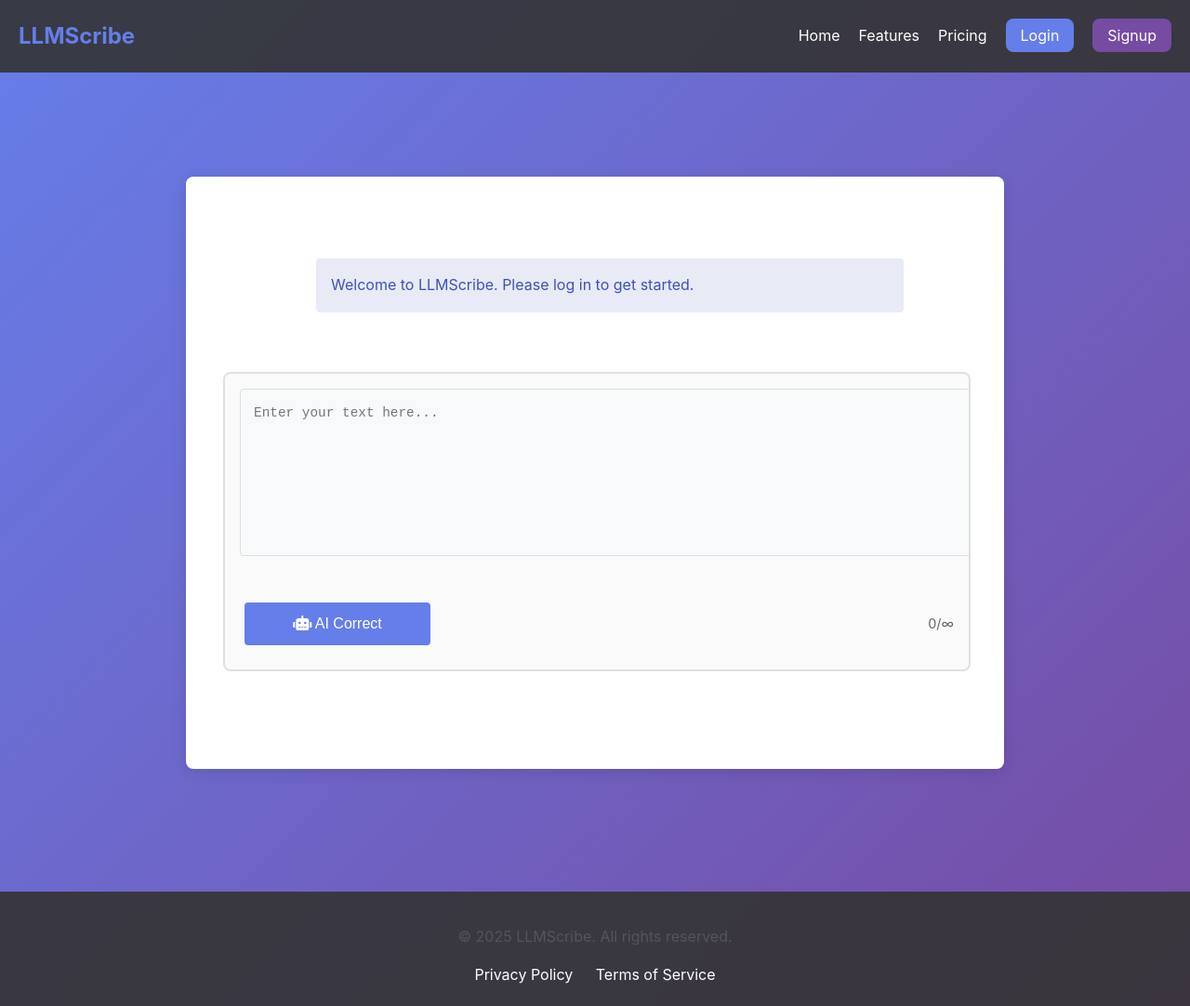
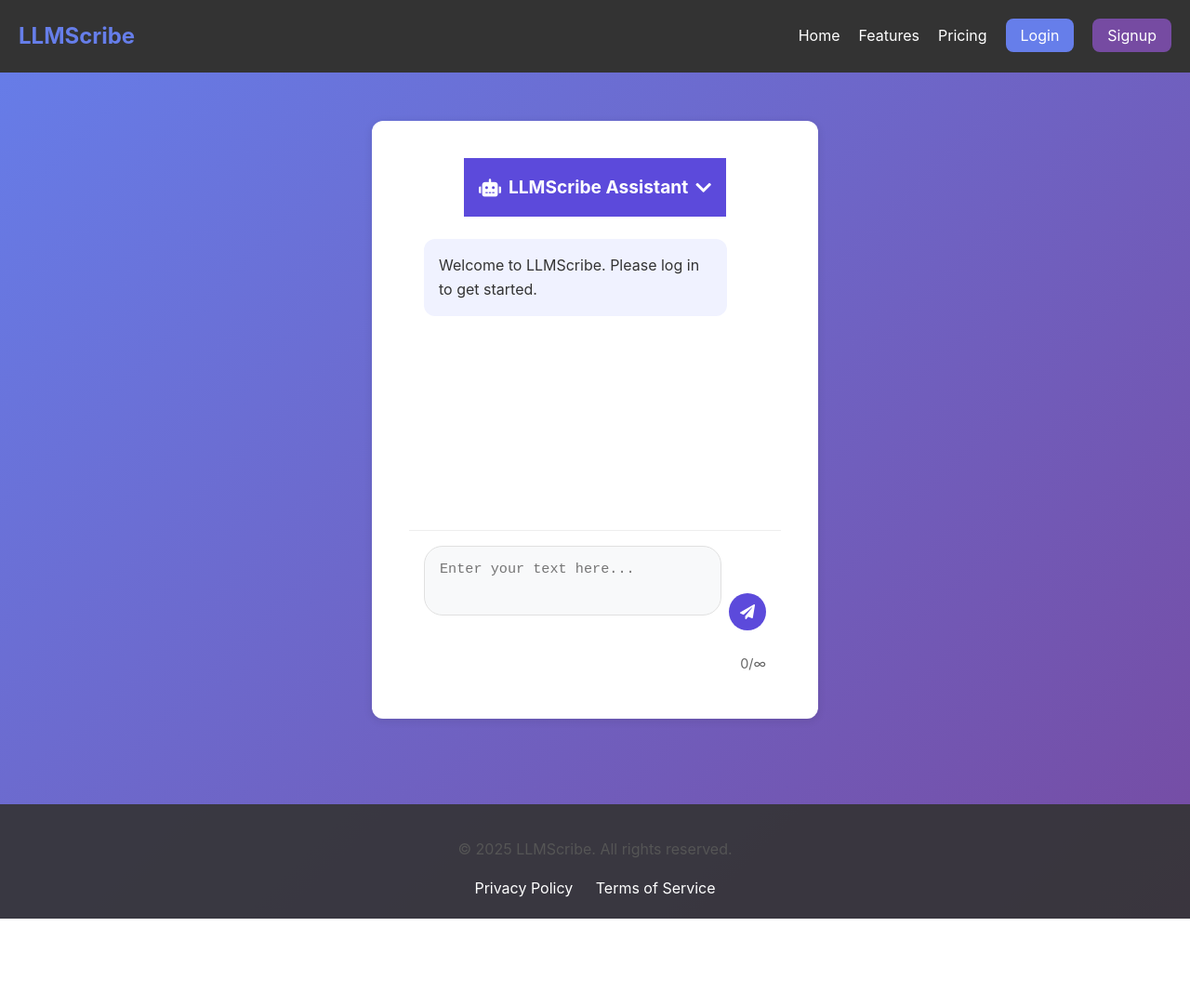
Before and after one commit to Nt-16/LLM, a Flask app: page / in a window 1280 px wide. Shown: the whole page at 93% size. After the commit the page ends 988 px from the top, so only its background shows below. Run offline with Flask 3, Linux system fonts and the light colour scheme; parts of the project's set-up code (start-up, migrations or seed data) failed here and were passed over.

Commit message:
Fixed styles of website

```diff
--- a/frontend/static/styles.css
+++ b/frontend/static/styles.css
@@ -21,10 +21,9 @@ body {
     justify-content: space-between;
     align-items: center;
     padding: 20px;
-    background-color: rgba(51, 51, 51, 0.9); /* Semi-transparent dark background */
+    background-color: #333333;
     color: #fff;
-    position: sticky;
-    top: 0;
+    position: relative;
     z-index: 1000;
 }
 
@@ -36,13 +35,40 @@ body {
 }
 
 .navbar-links {
+    display: flex;
+    align-items: center;
+    gap: 20px;
+    margin: 0;
+    padding: 0;
     list-style: none;
-    display: flex;
-    gap: 20px;
+}
+
+/* Update logout button styles to match other nav items */
+.navbar-links form {
     margin: 0;
     padding: 0;
 }
 
+.btn-logout {
+    background-color: #dc3545;
+    color: white;
+    padding: 8px 16px;
+    border: none;
+    border-radius: 8px;
+    cursor: pointer;
+    font-size: 16px;
+    transition: background-color 0.3s ease;
+    margin: 0;
+    height: 100%;
+    display: inline-flex;
+    align-items: center;
+}
+
+.btn-logout:hover {
+    background-color: #c82333;
+}
+
+/* Keep other navbar styles the same */
 .navbar-links a {
     color: #fff;
     text-decoration: none;
@@ -81,27 +107,11 @@ body {
     background-color: #5e3a7e;
 }
 
-/* Navbar Button Styles */
-.btn-logout {
-    background-color: #dc3545;
-    color: white;
-    padding: 8px 16px;
-    border: none;
-    border-radius: 8px;
-    cursor: pointer;
-    font-size: 16px;
-    transition: background-color 0.3s ease;
-}
-
-.btn-logout:hover {
-    background-color: #c82333;
-}
-
 /* Footer Styles */
 .footer {
     text-align: center;
     padding: 20px;
-    background-color: rgba(51, 51, 51, 0.9); /* Semi-transparent dark background */
+    background-color: rgba(51, 51, 51, 0.9);
     color: #fff;
     margin-top: 40px;
 }
@@ -123,9 +133,8 @@ body {
 
 /* Main Content Styles */
 main {
-    padding: 40px 20px;
-    border-radius: 12px;
-    margin: 20px auto;
+    padding: 0 20px;
+    margin: 0 auto;
     max-width: 1000px;
     min-height: 70vh;
 }
@@ -266,7 +275,7 @@ p {
     padding: 15px;
     border-radius: 8px;
     background-color: #f9f9f9;
-    width: 100%; /* Add this to ensure full width within container */
+    width: 100%;
 }
 
 /* Chat Messages */
@@ -721,3 +730,239 @@ button:hover {
 .usage-stats div {
     margin: 0.25rem 0;
 }
+
+/* Editor Container Styles - Updated to match screenshot */
+.editor-container {
+    background: white;
+    border-radius: 12px;
+    box-shadow: 0 2px 10px rgba(0,0,0,0.1);
+    width: 100%;
+    max-width: 400px;
+    margin: 2rem auto;
+    overflow: hidden;
+}
+
+/* Chatbot Header */
+.chatbot-header {
+    background: #5c4adb;
+    color: white;
+    padding: 1rem;
+    display: flex;
+    align-items: center;
+    justify-content: space-between;
+}
+
+.chatbot-header h2 {
+    margin: 0;
+    color: white;
+    font-size: 1.2rem;
+    display: flex;
+    align-items: center;
+    gap: 0.5rem;
+}
+
+/* Chat Area */
+.chat-area {
+    height: 500px;
+    display: flex;
+    flex-direction: column;
+}
+
+.messages-container {
+    flex: 1;
+    overflow-y: auto;
+    padding: 1rem;
+    display: flex;
+    flex-direction: column;
+    gap: 1rem;
+}
+
+/* Message Input Area */
+.input-area {
+    border-top: 1px solid #eee;
+    padding: 1rem;
+    background: white;
+    display: flex;
+    gap: 0.5rem;
+    align-items: flex-end;
+}
+
+#text-input {
+    flex: 1;
+    border: 1px solid #e0e0e0;
+    border-radius: 20px;
+    padding: 0.75rem 1rem;
+    font-size: 0.95rem;
+    min-height: 20px;
+    max-height: 150px;
+    resize: none;
+    background: #f8f9fa;
+}
+
+/* Action Buttons */
+.action-bar {
+    margin-top: 0;
+    display: flex;
+    gap: 0.5rem;
+}
+
+.action-bar button {
+    background: #5c4adb;
+    color: white;
+    border: none;
+    border-radius: 50%;
+    width: 40px;
+    height: 40px;
+    display: flex;
+    align-items: center;
+    justify-content: center;
+    padding: 0;
+}
+
+/* Messages */
+.bot-message {
+    background: #f0f2ff;
+    color: #333;
+    padding: 1rem;
+    border-radius: 12px;
+    margin: 0.5rem 0;
+    max-width: 80%;
+    align-self: flex-start;
+}
+
+.user-message {
+    background: #5c4adb;
+    color: white;
+    padding: 1rem;
+    border-radius: 12px;
+    margin: 0.5rem 0;
+    max-width: 80%;
+    align-self: flex-end;
+}
+
+/* Message Container */
+.messages-container {
+    flex: 1;
+    overflow-y: auto;
+    padding: 1rem;
+    display: flex;
+    flex-direction: column;
+}
+
+.send-button {
+    background: #5c4adb;
+    color: white;
+    border: none;
+    border-radius: 50%;
+    width: 40px;
+    height: 40px;
+    display: flex;
+    align-items: center;
+    justify-content: center;
+    cursor: pointer;
+    transition: background-color 0.2s;
+}
+
+.send-button:hover {
+    background: #4a3db3;
+}
+
+.word-counter-container {
+    padding: 0.5rem 1rem;
+    text-align: right;
+    color: #666;
+    font-size: 0.8rem;
+    background: white;
+}
+
+.correction-item {
+    background: white;
+    border: 1px solid #e9ecef;
+    border-radius: 12px;
+    padding: 1rem;
+    margin: 0.5rem 0;
+}
+
+.correction-actions {
+    display: flex;
+    gap: 0.5rem;
+    margin-top: 1rem;
+}
+
+.btn-accept, .btn-reject {
+    flex: 1;
+    padding: 0.5rem;
+    border: none;
+    border-radius: 20px;
+    font-size: 0.9rem;
+    cursor: pointer;
+    transition: all 0.2s;
+}
+
+.btn-accept {
+    background: #28a745;
+    color: white;
+}
+
+.btn-reject {
+    background: #dc3545;
+    color: white;
+}
+
+/* Flash Messages */
+.flashes {
+    position: relative;
+    width: 90%;
+    max-width: 400px;
+    margin: 3rem auto;
+    margin-bottom: 1rem;
+    padding: 0;
+    z-index: 999;
+}
+
+.alert {
+    padding: 1rem;
+    margin-bottom: 0.5rem;
+    border-radius: 12px;
+    font-size: 0.95rem;
+    display: flex;
+    align-items: center;
+    justify-content: center;
+    box-shadow: 0 4px 12px rgba(0,0,0,0.1);
+    opacity: 1;
+}
+
+.alert-success {
+    background: linear-gradient(135deg, #4CAF50, #45a049);
+    color: white;
+    border: none;
+}
+
+.alert-danger {
+    background: linear-gradient(135deg, #f44336, #e53935);
+    color: white;
+    border: none;
+}
+
+.alert-info {
+    background: linear-gradient(135deg, #2196F3, #1e88e5);
+    color: white;
+    border: none;
+}
+
+.alert-warning {
+    background: linear-gradient(135deg, #ff9800, #fb8c00);
+    color: white;
+    border: none;
+}
+
+@keyframes slideDown {
+    from {
+        transform: translateY(-10px);
+        opacity: 0;
+    }
+    to {
+        transform: translateY(0);
+        opacity: 1;
+    }
+}
--- a/frontend/templates/base.html
+++ b/frontend/templates/base.html
@@ -12,35 +12,13 @@
             font-family: -apple-system, BlinkMacSystemFont, "Segoe UI", Roboto, Oxygen-Sans, Ubuntu, Cantarell, "Helvetica Neue", sans-serif;
             -webkit-font-smoothing: antialiased;
         }
-        .flashes {
-            padding: 1rem;
-            max-width: 600px;
-            margin: 1rem auto;
-        }
-        .alert {
-            padding: 0.75rem 1rem;
-            margin-bottom: 0.5rem;
-            border-radius: 5px;
-        }
-        .alert-success {
-            background-color: #d4edda;
-            color: #155724;
-        }
-        .alert-danger {
-            background-color: #f8d7da;
-            color: #721c24;
-        }
-        .alert-error {
-            background-color: #f8d7da;
-            color: #721c24;
-        }
     </style>
 </head>
 <body>
     <!-- Include Navbar -->
     {% include 'navbar.html' %}
 
-    <!-- Flash Messages -->
+    <!-- Flash Messages moved outside main -->
     {% with messages = get_flashed_messages(with_categories=true) %}
         {% if messages %}
             <div class="flashes">
--- a/frontend/templates/index.html
+++ b/frontend/templates/index.html
@@ -5,44 +5,53 @@
 {% block content %}
 <div class="container">
     <div class="editor-container">
+        <div class="chatbot-header">
+            <h2>
+                <i class="fas fa-robot"></i>
+                LLMScribe Assistant
+                <i class="fas fa-chevron-down"></i>
+            </h2>
+        </div>
+
         {% if current_user.is_authenticated %}
-            <div class="dashboard-header">
-                <h1>Welcome, {{ current_user.username }}!</h1>
+            <div class="dashboard-stats">
                 {% if current_user.user_type == 'paid' %}
-                <div class="dashboard-panel">
                     <div class="token-balance">
                         <i class="fas fa-coins"></i>
                         <span>{{ current_user.balance }} tokens</span>
                     </div>
-                    <div class="usage-stats">
-                        <div>Corrections Made: {{ correction_count }}</div>
-                        <div>Words Processed: {{ word_count }}</div>
+                {% endif %}
             </div>
+        {% endif %}
+
+        <div class="chat-area">
+            <div class="messages-container" id="correction-results">
+                {% if current_user.is_authenticated %}
+                    <div class="bot-message">
+                        Hello {{ current_user.username }}! Please enter your text for correction.
+                    </div>
+                {% else %}
+                    <div class="bot-message">
+                        Welcome to LLMScribe. Please log in to get started.
                     </div>
                 {% endif %}
             </div>
-        {% else %}
-            <div class="welcome-message">
-                <div class="bot-message">Welcome to LLMScribe. Please log in to get started.</div>
-            </div>
-        {% endif %}
 
-        <div class="editor-area">
+            <div class="input-area">
                 <textarea id="text-input"
                           {% if current_user.user_type == 'free' %}data-max-words="20"{% endif %}
-                      placeholder="{% if current_user.user_type == 'free' %}Enter text (max 20 words){% else %}Enter your text here...{% endif %}"
-                      rows="6"></textarea>
+                          placeholder="{% if current_user.user_type == 'free' %}Enter text (max 20 words){% else %}Enter your text here...{% endif %}"></textarea>
 
                 <div class="action-bar">
-                <button id="llm-correct" class="btn-primary">
-                    <i class="fas fa-robot"></i> AI Correct
+                    <button id="llm-correct" class="send-button" title="AI Correct">
+                        <i class="fas fa-paper-plane"></i>
                     </button>
-                <span class="word-counter">0/{% if current_user.user_type == 'free' %}20{% else %}∞{% endif %}</span>
                 </div>
             </div>
 
-        <div class="correction-panel" id="correction-results">
-            <!-- Correction results will appear here -->
+            <div class="word-counter-container">
+                <span class="word-counter">0/{% if current_user.user_type == 'free' %}20{% else %}∞{% endif %}</span>
+            </div>
         </div>
     </div>
 </div>
```
Lines whose indentation alone changed are shown as unchanged.
